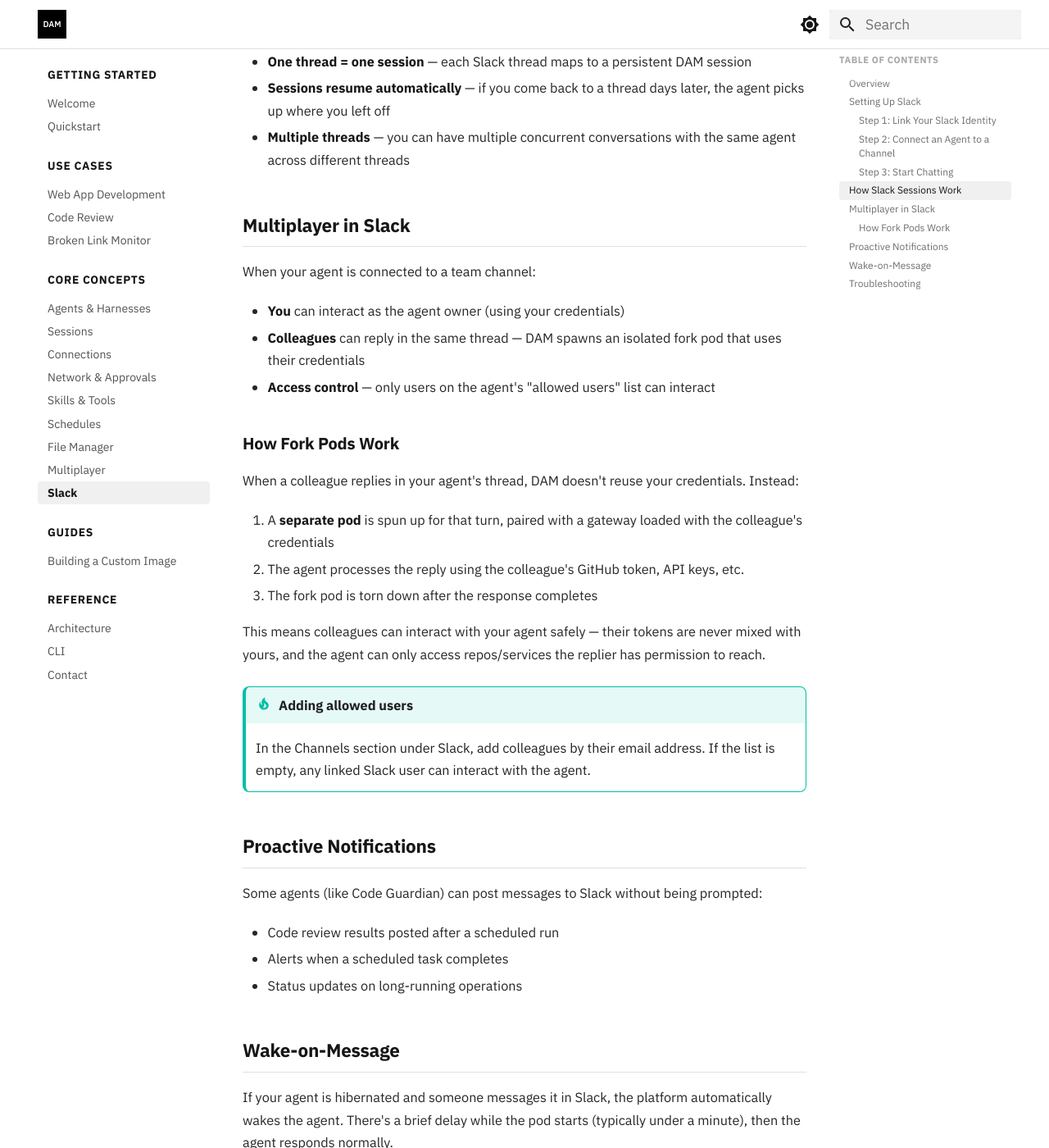
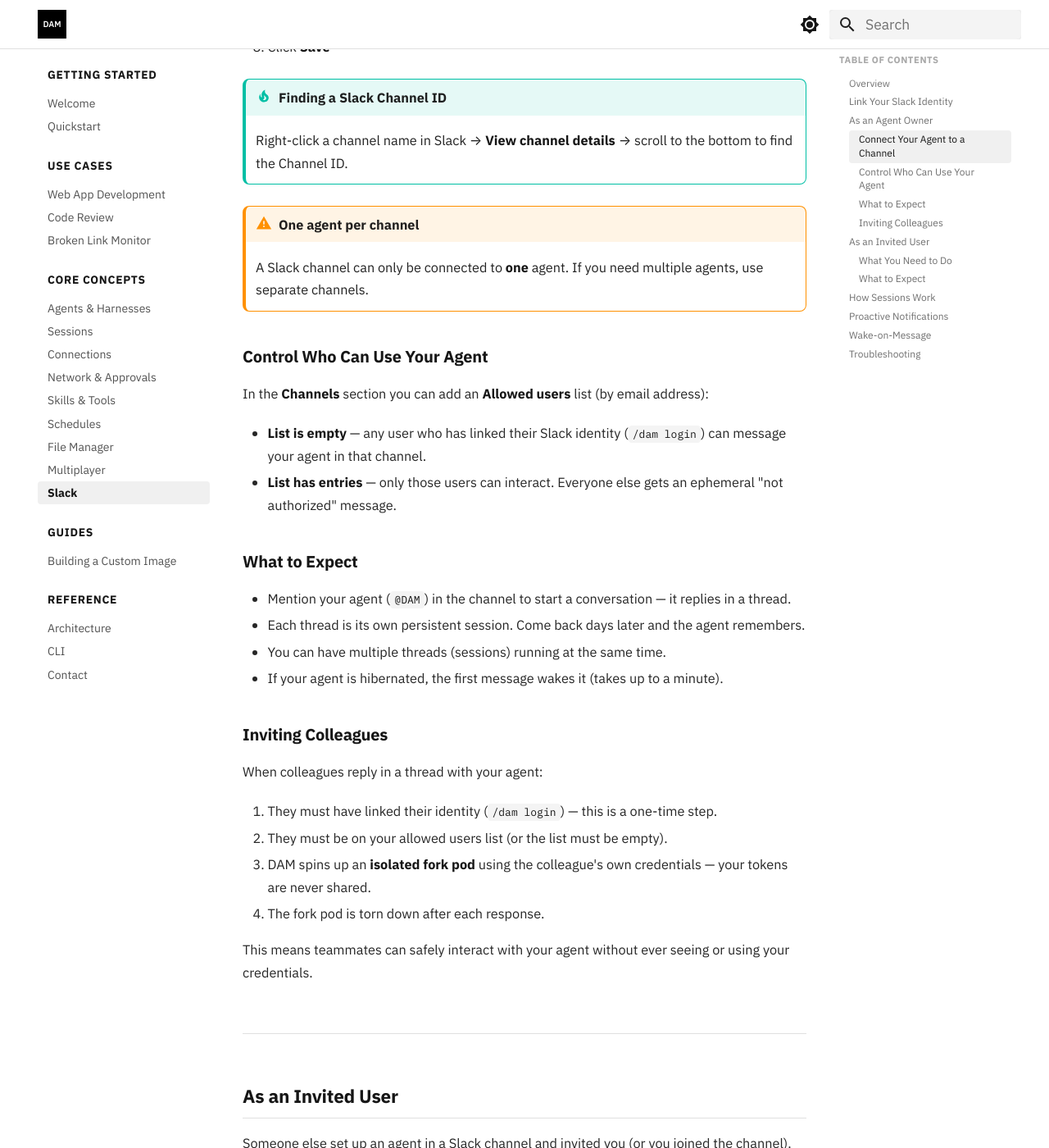
Before and after one commit to dam-agents/docs, an MkDocs documentation site: the page built from docs/integrations/slack.md, in a window 1280 px wide and 1400 px high, scrolled down 1512 px. Shown: the whole window at 82% size. Built offline with MkDocs 1.6.1 and Material for MkDocs 9.7.7, drawn with Linux system fonts in a browser that asks for light colours; some of the changed text lies outside the part shown.

Commit message:
docs: updates

```diff
--- a/docs/integrations/slack.md
+++ b/docs/integrations/slack.md
@@ -1,4 +1,7 @@
 # Slack
+
+!!! warning "IBM Enterprise Slack — not yet available"
+    DAM is currently going through the IBM Slack enterprise approval process. For now, Slack integration only works with **non-enterprise Slack workspaces**. Enterprise workspace support will be available once org-level approval is granted.
 
 Chat with your agent directly from Slack — no need to switch to the DAM UI.
 
@@ -11,11 +14,9 @@ DAM integrates with Slack so you can:
 - Collaborate with teammates in shared agent threads
 - Maintain persistent sessions per Slack thread
 
-## Setting Up Slack
+## Link Your Slack Identity
 
-### Step 1: Link Your Slack Identity
-
-Before you can interact with agents from Slack, link your IBM Slack account to DAM:
+Before you can interact with any agent from Slack, link your Slack account to DAM:
 
 1. In any Slack channel where the DAM bot is present, type `/dam login`
 2. Follow the link to complete the identity linking
@@ -24,49 +25,80 @@ Before you can interact with agents from Slack, link your IBM Slack account to D
 !!! info "One-time setup"
     You only need to link your identity once. It persists across all channels and agents.
 
+---
 
-### Step 2: Connect an Agent to a Channel
+## As an Agent Owner
 
-1. Open your agent in the DAM UI
-2. Open the **Configuration** panel (right sidebar)
-3. Expand the **Channels** section
-4. Check **Enabled** under Slack
-5. Paste the Slack **Channel ID** (starts with `C0...`) where you want the agent to listen
-6. Click **Save**
+You own an agent and want to make it available in Slack.
+
+### Connect Your Agent to a Channel
+
+1. Create or pick a Slack channel for your agent
+2. Invite the DAM bot to the channel (if not already present)
+3. Open your agent in the DAM UI
+4. Open the **Configuration** panel (right sidebar)
+5. Expand the **Channels** section
+6. Check **Enabled** under Slack
+7. Paste the Slack **Channel ID** (starts with `C0...`)
+8. Click **Save**
 
 !!! tip "Finding a Slack Channel ID"
     Right-click a channel name in Slack → **View channel details** → scroll to the bottom to find the Channel ID.
 
-### Step 3: Start Chatting
+!!! warning "One agent per channel"
+    A Slack channel can only be connected to **one** agent. If you need multiple agents, use separate channels.
 
-In the connected Slack channel, start a new thread and mention your agent. The agent will respond in the thread.
+### Control Who Can Use Your Agent
 
-## How Slack Sessions Work
+In the **Channels** section you can add an **Allowed users** list (by email address):
+
+- **List is empty** — any user who has linked their Slack identity (`/dam login`) can message your agent in that channel.
+- **List has entries** — only those users can interact. Everyone else gets an ephemeral "not authorized" message.
+
+### What to Expect
+
+- Mention your agent (`@DAM`) in the channel to start a conversation — it replies in a thread.
+- Each thread is its own persistent session. Come back days later and the agent remembers.
+- You can have multiple threads (sessions) running at the same time.
+- If your agent is hibernated, the first message wakes it (takes up to a minute).
+
+### Inviting Colleagues
+
+When colleagues reply in a thread with your agent:
+
+1. They must have linked their identity (`/dam login`) — this is a one-time step.
+2. They must be on your allowed users list (or the list must be empty).
+3. DAM spins up an **isolated fork pod** using the colleague's own credentials — your tokens are never shared.
+4. The fork pod is torn down after each response.
+
+This means teammates can safely interact with your agent without ever seeing or using your credentials.
+
+---
+
+## As an Invited User
+
+Someone else set up an agent in a Slack channel and invited you (or you joined the channel).
+
+### What You Need to Do
+
+1. **Link your identity** (once) — type `/dam login` in any channel where the DAM bot is present and complete the OAuth flow.
+2. **Make sure you're on the allowed list** — if you get a "not authorized" error, ask the agent owner to add your email in the DAM UI.
+3. **Start chatting** — mention the agent (`@DAM`) in the channel or reply in an existing thread.
+
+### What to Expect
+
+- The agent responds in a thread. Each thread is a separate conversation.
+- Your messages run using **your own credentials** (GitHub tokens, API keys, etc.) via an isolated fork pod — the agent owner's credentials are never involved in your turns.
+- If the agent is asleep, your first message wakes it (can take up to a minute).
+- You can have multiple concurrent threads with the same agent.
+
+---
+
+## How Sessions Work
 
 - **One thread = one session** — each Slack thread maps to a persistent DAM session
 - **Sessions resume automatically** — if you come back to a thread days later, the agent picks up where you left off
 - **Multiple threads** — you can have multiple concurrent conversations with the same agent across different threads
-
-## Multiplayer in Slack
-
-When your agent is connected to a team channel:
-
-- **You** can interact as the agent owner (using your credentials)
-- **Colleagues** can reply in the same thread — DAM spawns an isolated fork pod that uses their credentials
-- **Access control** — only users on the agent's "allowed users" list can interact
-
-### How Fork Pods Work
-
-When a colleague replies in your agent's thread, DAM doesn't reuse your credentials. Instead:
-
-1. A **separate pod** is spun up for that turn, paired with a gateway loaded with the colleague's credentials
-2. The agent processes the reply using the colleague's GitHub token, API keys, etc.
-3. The fork pod is torn down after the response completes
-
-This means colleagues can interact with your agent safely — their tokens are never mixed with yours, and the agent can only access repos/services the replier has permission to reach.
-
-!!! tip "Adding allowed users"
-    In the Channels section under Slack, add colleagues by their email address. If the list is empty, any linked Slack user can interact with the agent.
 
 
 ## Proactive Notifications
```
